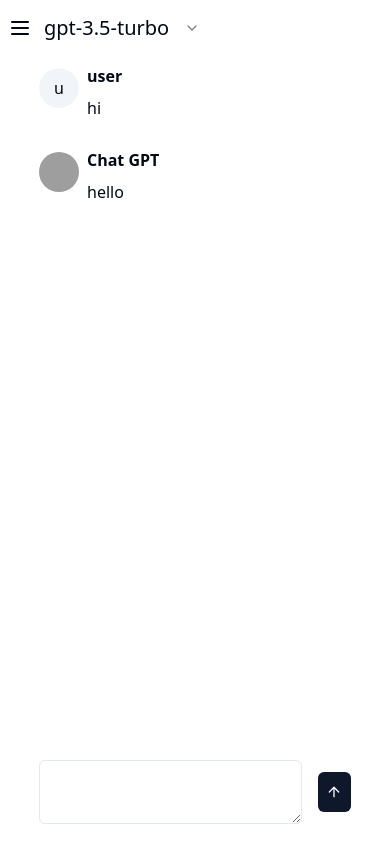
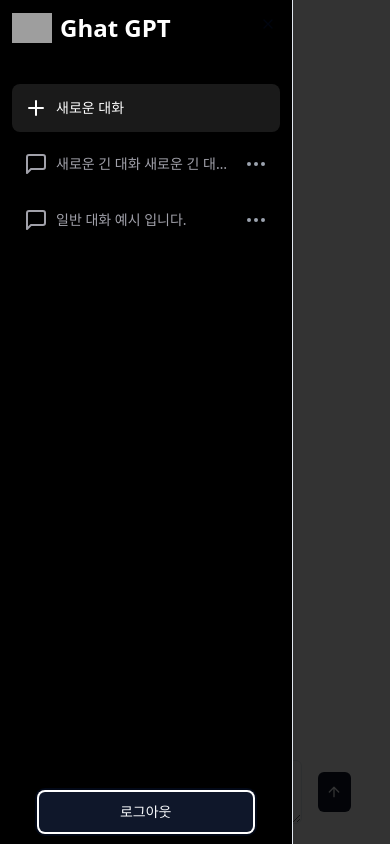
Before and after one commit to twy8939/next-gpt, a Next.js app: page / in a window 390 px wide. Built offline with nearby package versions, Linux system fonts and the light colour scheme; grey boxes are pictures that could not be loaded.

Commit message:
feat : Add Mobile Menu Action

```diff
--- a/components/chat/Message.tsx
+++ b/components/chat/Message.tsx
@@ -11,7 +11,7 @@ export default function Message({ name, content, role }: Props) {
   const isAssistant = role === "assistant";
   const avatarName = isAssistant ? "Chat GPT" : name;
   return (
-    <div className="flex items-center gap-2 mb-5">
+    <div className="flex items-start gap-2 mb-5">
       {/* 아바타 */}
       <Avatar>
         <AvatarImage src={isAssistant ? "/logo.png" : ""} alt="avatar" />
--- a/components/chat/MobileMenu.tsx
+++ b/components/chat/MobileMenu.tsx
@@ -1,16 +1,30 @@
+"use client";
+
 import React from "react";
-import { Sheet, SheetContent, SheetTrigger } from "../ui/sheet";
+import {
+  Sheet,
+  SheetContent,
+  SheetDescription,
+  SheetTitle,
+  SheetTrigger,
+} from "../ui/sheet";
 import Sidebar from "./Sidebar";
 import { Menu } from "lucide-react";
+import { useSheetStore } from "@/store/sheet";
 
 export default function MobileMenu() {
+  const open = useSheetStore((state) => state.open);
+  const setOpen = useSheetStore((state) => state.setOpen);
+
   return (
     <div className="md:hidden">
-      <Sheet>
+      <Sheet open={open} onOpenChange={setOpen}>
         <SheetTrigger asChild>
           <Menu />
         </SheetTrigger>
         <SheetContent side={"left"} className="p-0">
+          <SheetTitle />
+          <SheetDescription />
           <Sidebar />
         </SheetContent>
       </Sheet>
--- a/components/chat/Sidebar.tsx
+++ b/components/chat/Sidebar.tsx
@@ -5,7 +5,7 @@ import { BASE_URL, CHAT_ROUTES } from "@/constants/routes";
 import SidebarItem from "./SidebarItem";
 import LogoutButton from "./LogoutButton";
 
-const DUMMY_ITEMS = [
+export const DUMMY_ITEMS = [
   {
     id: "new",
     label: "새로운 대화",
--- a/components/chat/SidebarItem.tsx
+++ b/components/chat/SidebarItem.tsx
@@ -11,6 +11,7 @@ import {
 import { Ellipsis, Pencil, Trash } from "lucide-react";
 import { usePathname } from "next/navigation";
 import { cn } from "@/lib/utils";
+import { useSheetStore } from "@/store/sheet";
 
 type Props = {
   item: {
@@ -25,6 +26,7 @@ export default function SidebarItem({ item }: Props) {
   const { id, label, href, icon } = item;
   const pathname = usePathname();
   const [isMenuOpen, setIsMenuOpen] = useState(false);
+  const setOpen = useSheetStore((state) => state.setOpen);
 
   const handleMenu = () => {
     setIsMenuOpen((prev) => !prev);
@@ -39,6 +41,7 @@ export default function SidebarItem({ item }: Props) {
           ? "text-white bg-white/10"
           : "text-zinc-400"
       )}
+      onClick={() => setOpen(false)}
     >
       <div className="flex items-center gap-2">
         {icon} <div className="truncate w-[180px]">{label}</div>
--- /dev/null
+++ b/store/sheet.ts
@@ -0,0 +1,16 @@
+import { create } from "zustand";
+
+type State = {
+  open: boolean;
+};
+
+type Action = {
+  setOpen: (firstName: State["open"]) => void;
+};
+
+const useSheetStore = create<State & Action>((set) => ({
+  open: true,
+  setOpen: (open) => set(() => ({ open })),
+}));
+
+export { useSheetStore };
```
